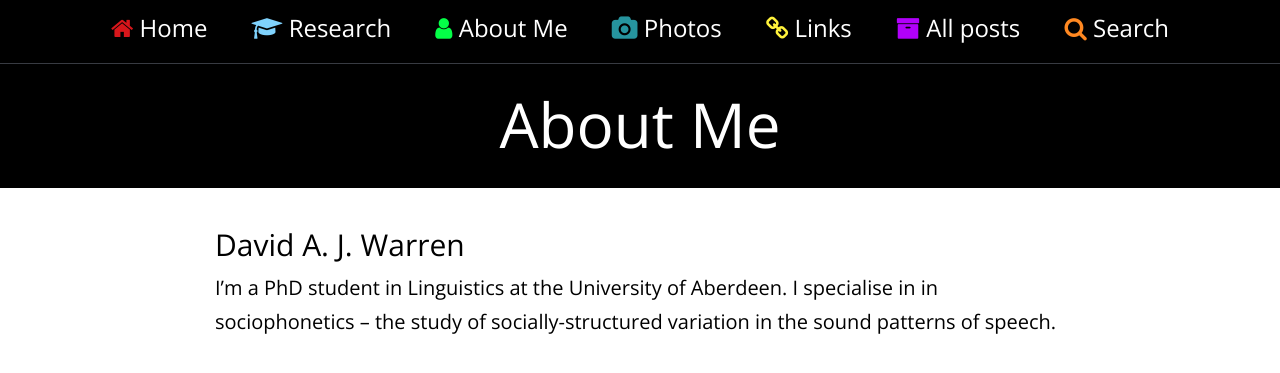
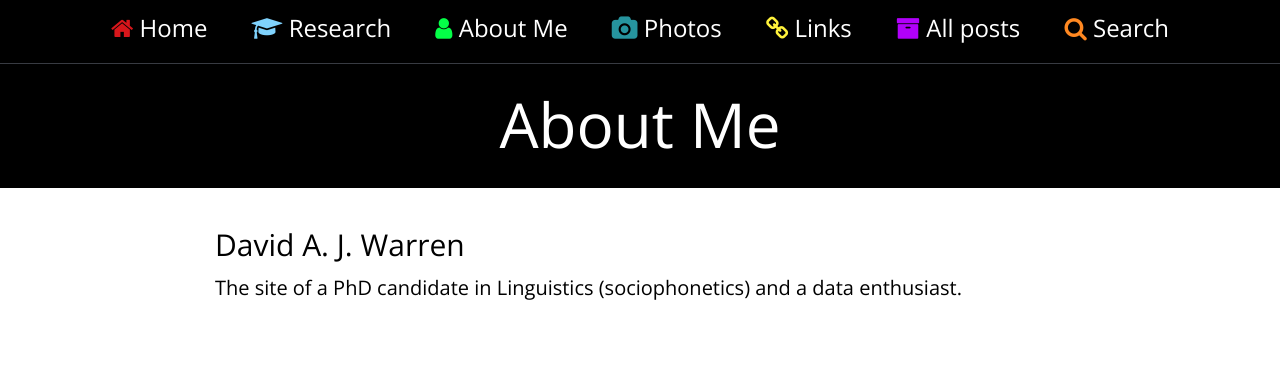
Before and after one commit to dajwarren/dajwarren.github.io, a Jekyll site: the page built from about.md, in a window 1280 px wide. Shown: the top 373 px of the page. Built offline with Jekyll 4.4.1, drawn with Linux system fonts in a browser that asks for light colours; nearby versions of some CDN libraries.

Commit message:
Updated site index text

```diff
--- a/about.md
+++ b/about.md
@@ -3,5 +3,5 @@ layout: page
 title: About Me
 ---
 ## David A. J. Warren
-I'm a PhD student in Linguistics at the University of Aberdeen. I specialise in in sociophonetics -- the study of socially-structured variation in the sound patterns of speech.
+The site of a PhD candidate in Linguistics (sociophonetics) and a data enthusiast.
 <!-- My current research looks at vowel timing in the North East of Scotland, focussing predominantly on the Scottish Vowel Length Rule. -->
```
